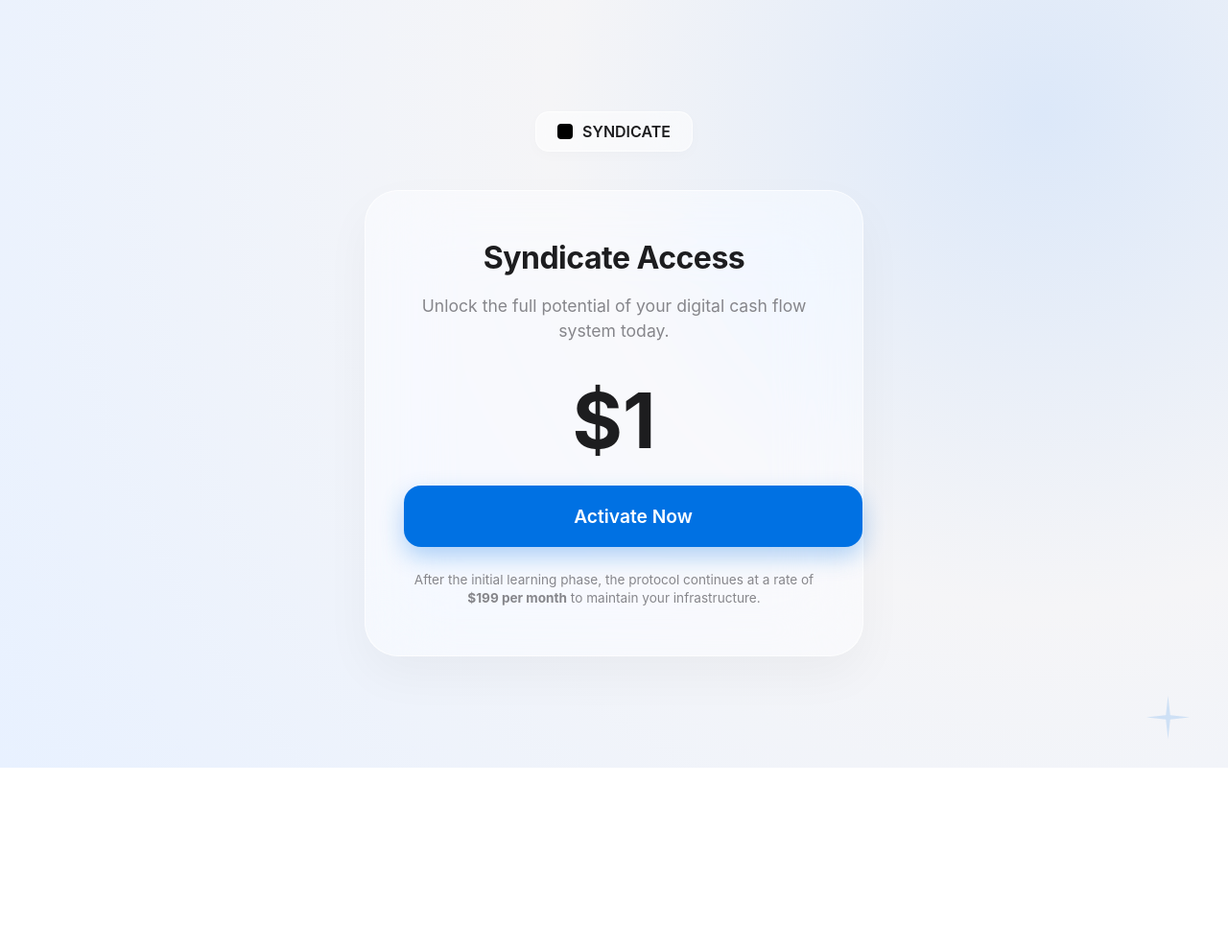
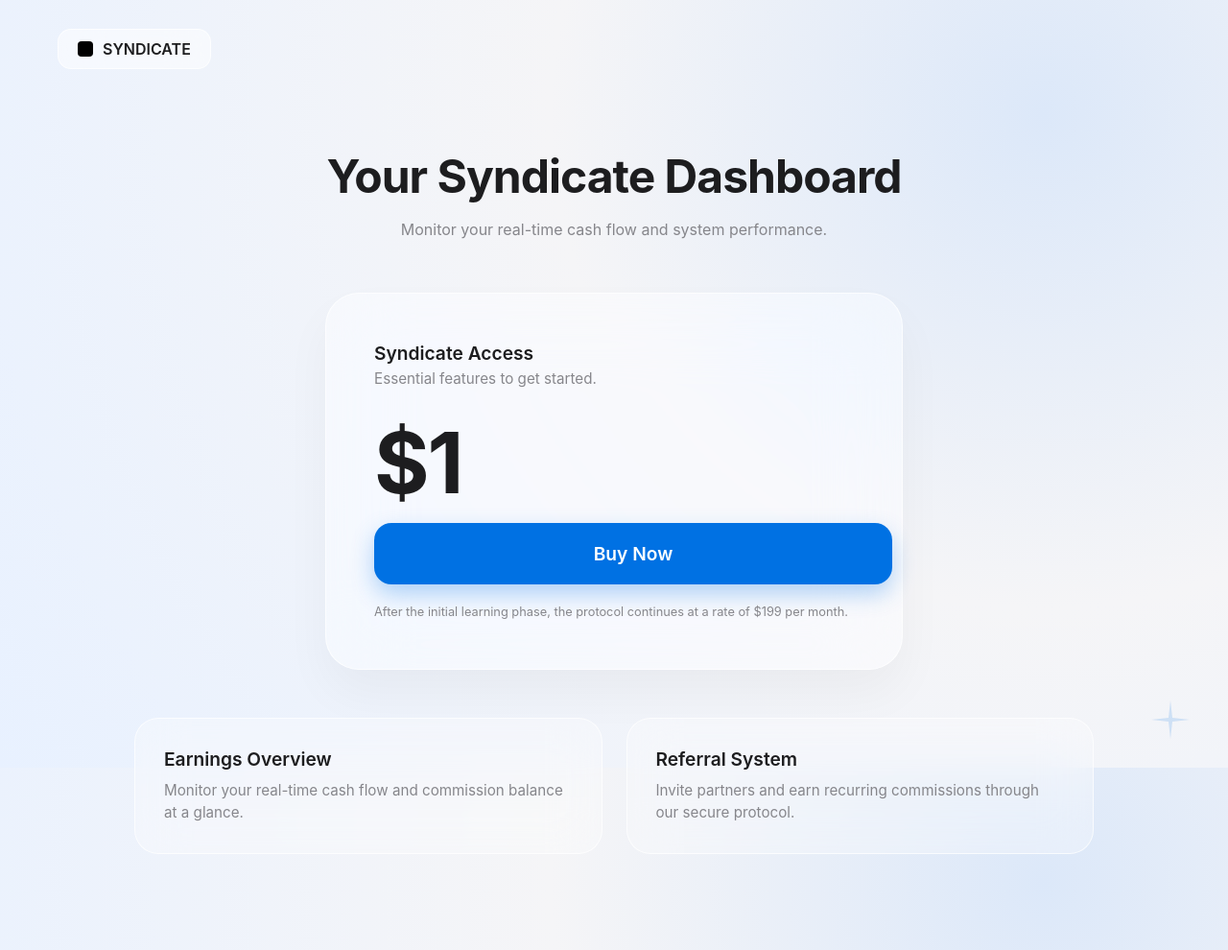
Before and after one commit to rayanhfaiedh920-hub/5-Day-challange, a plain HTML site: page info.html in a window 1280 px wide. Shown: the whole page at 96% size. Before the commit the page ends 800 px from the top, so only its background shows below. Drawn offline with Linux system fonts and the light colour scheme.

Commit message:
Update info.html

```diff
--- a/info.html
+++ b/info.html
@@ -3,7 +3,7 @@
 <head>
     <meta charset="UTF-8">
     <meta name="viewport" content="width=device-width, initial-scale=1.0">
-    <title>Syndicate | Exclusive Access</title>
+    <title>Syndicate | Dashboard Access</title>
     <style>
         :root {
             --apple-blue: #0071e3;
@@ -16,40 +16,36 @@
         body {
             margin: 0;
             padding: 0;
-            font-family: -apple-system, BlinkMacSystemFont, "SF Pro Display", "Helvetica Neue", sans-serif;
-            /* Das exakte Blau-Leuchten aus deinem Bild */
+            font-family: -apple-system, BlinkMacSystemFont, "SF Pro Display", sans-serif;
             background: radial-gradient(circle at 85% 15%, #dce8f9 0%, #f5f5f7 40%, #e8f1ff 100%);
             background-attachment: fixed;
             color: var(--text-main);
             display: flex;
-            justify-content: center;
+            flex-direction: column;
             align-items: center;
             min-height: 100vh;
             -webkit-font-smoothing: antialiased;
         }
 
-        .main-container {
+        nav {
             width: 100%;
-            max-width: 520px;
-            padding: 20px;
+            padding: 30px 60px;
             display: flex;
-            flex-direction: column;
-            align-items: center;
+            justify-content: flex-start;
+            box-sizing: border-box;
         }
 
-        .logo-top {
+        .logo-container {
             background: rgba(255, 255, 255, 0.5);
             backdrop-filter: blur(20px);
             -webkit-backdrop-filter: blur(20px);
-            padding: 10px 22px;
+            padding: 10px 20px;
             border-radius: 14px;
             border: 1px solid var(--glass-border);
             display: flex;
             align-items: center;
             gap: 10px;
             font-weight: 600;
-            margin-bottom: 40px;
-            box-shadow: 0 4px 15px rgba(0,0,0,0.02);
         }
 
         .logo-icon {
@@ -58,43 +54,62 @@
             border-radius: 4px;
         }
 
-        /* Die einzige Box in der Mitte */
-        .glass-card {
+        .main-wrapper {
+            width: 90%;
+            max-width: 1000px;
+            display: flex;
+            flex-direction: column;
+            align-items: center;
+            padding: 20px 0 100px 0;
+        }
+
+        .header-section {
+            text-align: center;
+            margin-bottom: 40px;
+        }
+
+        h1 {
+            font-size: 3rem;
+            font-weight: 700;
+            margin-bottom: 10px;
+            letter-spacing: -1px;
+        }
+
+        /* Zentrale $1 Box */
+        .primary-card {
             background: var(--glass-bg);
             backdrop-filter: blur(40px) saturate(200%);
             -webkit-backdrop-filter: blur(40px) saturate(200%);
             border: 1px solid var(--glass-border);
             border-radius: 35px;
-            padding: 50px 40px;
+            padding: 50px;
             width: 100%;
-            box-sizing: border-box;
-            box-shadow: 0 20px 50px rgba(0, 0, 0, 0.04);
-            text-align: center;
-            transition: transform 0.3s ease;
+            max-width: 500px;
+            text-align: left;
+            box-shadow: 0 25px 50px rgba(0, 0, 0, 0.04);
+            margin-bottom: 50px; /* Platz für die Boxen darunter */
         }
 
-        h2 {
-            font-size: 2rem;
-            font-weight: 700;
-            margin: 0 0 10px 0;
-            letter-spacing: -0.5px;
+        .card-label {
+            font-size: 1.2rem;
+            font-weight: 600;
+            margin-bottom: 5px;
         }
 
-        .description {
+        .card-subtext {
             color: var(--text-sub);
-            font-size: 1.1rem;
-            line-height: 1.5;
-            margin-bottom: 30px;
+            font-size: 0.95rem;
+            margin-bottom: 25px;
         }
 
         .price-value {
-            font-size: 5rem;
+            font-size: 5.5rem;
             font-weight: 700;
-            margin: 20px 0;
-            color: var(--text-main);
+            margin: 10px 0;
+            letter-spacing: -2px;
         }
 
-        .buy-action {
+        .buy-btn {
             display: block;
             width: 100%;
             background: var(--apple-blue);
@@ -105,55 +120,105 @@
             text-decoration: none;
             font-weight: 600;
             font-size: 1.2rem;
-            margin-top: 10px;
             transition: all 0.3s ease;
             box-shadow: 0 10px 25px rgba(0, 113, 227, 0.3);
         }
 
-        .buy-action:hover {
+        .buy-btn:hover {
             transform: scale(1.02);
             box-shadow: 0 15px 35px rgba(0, 113, 227, 0.4);
         }
 
-        .small-note {
-            font-size: 0.85rem;
+        .small-print {
+            font-size: 0.8rem;
             color: var(--text-sub);
+            margin-top: 20px;
             display: block;
-            margin-top: 25px;
             line-height: 1.4;
-            padding: 0 10px;
         }
 
-        /* Apple Star Accent unten rechts */
+        /* Untere Boxen */
+        .info-grid {
+            display: grid;
+            grid-template-columns: repeat(2, 1fr);
+            gap: 25px;
+            width: 100%;
+        }
+
+        .secondary-card {
+            background: rgba(255, 255, 255, 0.3);
+            backdrop-filter: blur(25px);
+            -webkit-backdrop-filter: blur(25px);
+            border: 1px solid var(--glass-border);
+            border-radius: 25px;
+            padding: 30px;
+            transition: transform 0.3s ease;
+        }
+
+        .secondary-card h3 {
+            font-size: 1.2rem;
+            margin: 0 0 10px 0;
+            font-weight: 600;
+        }
+
+        .secondary-card p {
+            color: var(--text-sub);
+            font-size: 0.95rem;
+            line-height: 1.5;
+            margin: 0;
+        }
+
         .star-accent {
             position: fixed;
             bottom: 30px;
             right: 40px;
-            width: 45px;
+            width: 40px;
             opacity: 0.15;
-            pointer-events: none;
+        }
+
+        @media (max-width: 700px) {
+            .info-grid { grid-template-columns: 1fr; }
+            h1 { font-size: 2.2rem; }
         }
     </style>
 </head>
 <body>
 
-    <div class="main-container">
-        <div class="logo-top">
+    <nav>
+        <div class="logo-container">
             <div class="logo-icon"></div>
             SYNDICATE
         </div>
+    </nav>
 
-        <div class="glass-card">
-            <h2>Syndicate Access</h2>
-            <p class="description">Unlock the full potential of your digital cash flow system today.</p>
+    <div class="main-wrapper">
+        <div class="header-section">
+            <h1>Your Syndicate Dashboard</h1>
+            <p style="color: var(--text-sub);">Monitor your real-time cash flow and system performance.</p>
+        </div>
+
+        <div class="primary-card">
+            <div class="card-label">Syndicate Access</div>
+            <div class="card-subtext">Essential features to get started.</div>
 
             <div class="price-value">$1</div>
 
-            <a href="#" class="buy-action">Activate Now</a>
+            <a href="#" class="buy-btn">Buy Now</a>
 
-            <span class="small-note">
-                After the initial learning phase, the protocol continues at a rate of <b>$199 per month</b> to maintain your infrastructure.
+            <span class="small-print">
+                After the initial learning phase, the protocol continues at a rate of $199 per month.
             </span>
+        </div>
+
+        <div class="info-grid">
+            <div class="secondary-card">
+                <h3>Earnings Overview</h3>
+                <p>Monitor your real-time cash flow and commission balance at a glance.</p>
+            </div>
+            <div class="secondary-card">
+                <h3>Referral System</h3>
+                <p>Invite partners and earn recurring commissions through our secure protocol.</p>
+            </div>
         </div>
     </div>
 
```
